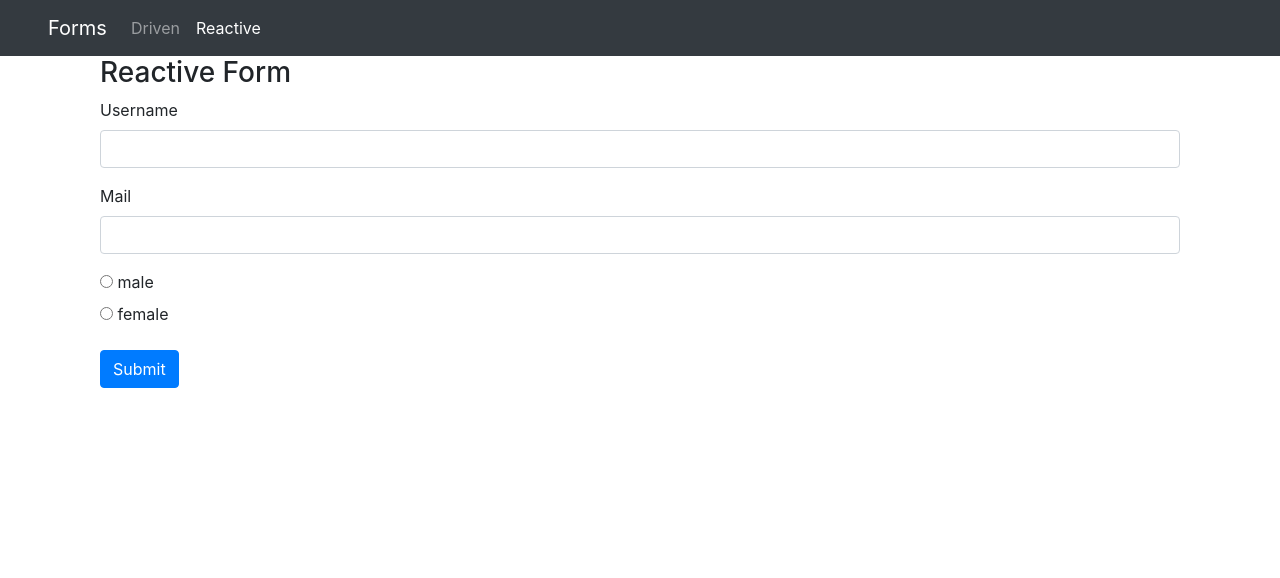
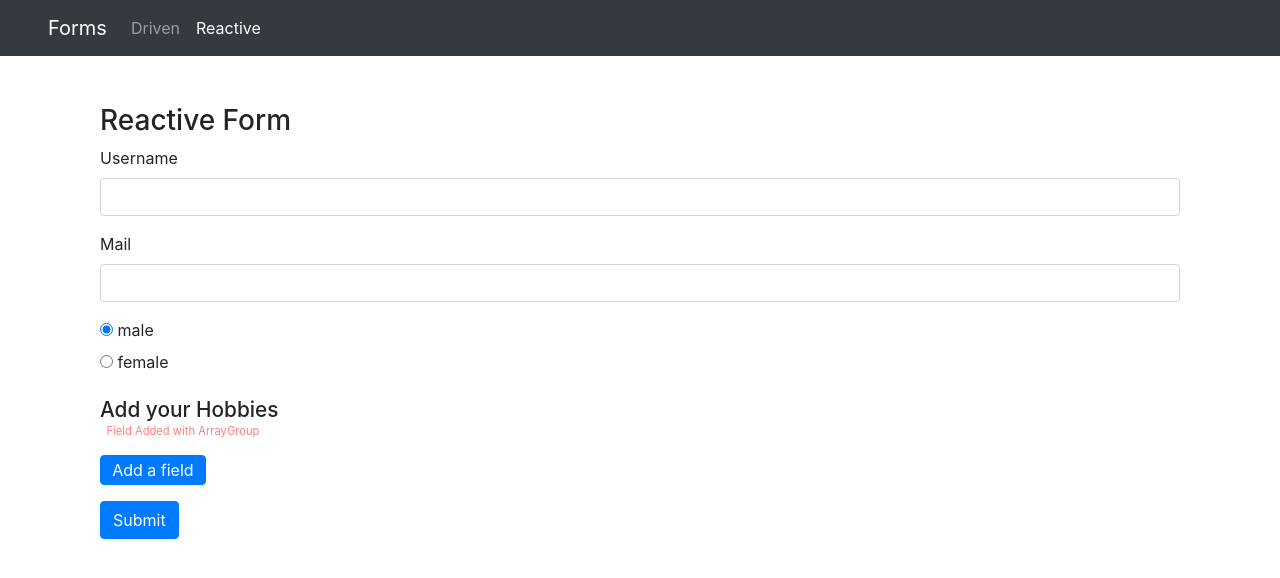
Before and after one commit to ssroma/Angular-Forms, an Angular app: page /reactive in a window 1280 px wide. Shown: the top 578 px of the page. Built offline with nearby package versions, Linux system fonts and the light colour scheme.

Commit message:
Hobbies field add with ArrayGroup.

```diff
--- a/src/app/reactive-form/reactive-form.component.html
+++ b/src/app/reactive-form/reactive-form.component.html
@@ -3,9 +3,9 @@
       <div class="col-md-12">
         <h3>Reactive Form</h3>
 
-        <form (ngSubmit)="onSubmit(f)" #f="ngForm" >
+        <form [formGroup]="signupForm" (ngSubmit)="onSubmit()"  >
 
-            <!-- <div id="user-data" ngModelGroup="userData" > -->
+            <div id="user-data" formGroupName="userData" >
 
               <div class="form-group">
                 <label for="username">Username</label>
@@ -14,10 +14,12 @@
                   autocomplete="off"
                   type="text"
                   id="username"
+                  formControlName="username"
                 >
-                <!-- <div class="alert alert-danger" *ngIf="!userInput.valid && userInput.touched" >
-                   <p *ngIf="userInput.errors.required">Name is required</p>
-                </div> -->
+                <div class="alert alert-danger" *ngIf="username.invalid && username.touched" >
+                   <p *ngIf="username.errors.required">Name is required</p>
+                   <p *ngIf="username.errors.minlength">Min length is {{ username.errors.minlength.requiredLength }}</p>
+                </div>
 
               </div>
 
@@ -27,15 +29,14 @@
                   class="form-control"
                   type="email"
                   id="email"
+                  formControlName="email"
                 >
-                <!-- <div class="alert alert-danger" *ngIf="!emailInput.valid && emailInput.touched" >
-                  <p *ngIf="emailInput.errors.required">An email is required. </p>
-                  <p *ngIf="emailInput.errors.email">Email format is wrong!</p>
-                </div> -->
+                <div class="alert alert-danger" *ngIf="!email.valid && email.touched" >
+                  <p *ngIf="email.errors.required">An email is required. </p>
+                  <p *ngIf="email.errors.email">Email format is wrong!</p>
+                </div>
               </div>
-          <!--  </div>  user-data -->
-
-
+            </div> <!-- user-data -->
 
             <div class="form-group">
               <div class="radio" *ngFor="let gender of genders" >
@@ -43,17 +44,39 @@
                   <input
                     type="radio"
                     [value]="gender"
+                    formControlName="gender"
                   > {{gender}}
                 </label>
               </div>
+            </div>
+
+            <div
+              formArrayName="emailsList"
+              class="form-group hobbies"
+            >
+              <h4>Add your Hobbies</h4>
+              <p class="hobbies__p">Field Added with ArrayGroup</p>
+
+              <button class="btn btn-primary" type="button" (click)="addEmails()">Add a field</button>
+
+              <div
+                class="form-group hobbies__div"
+                *ngFor="let email of emailsList.controls; let i = index" >
+
+                <input
+                  type="text"
+                  class="form-control"
+                  id="email-{{ i }}"
+                  [formControlName]="i"
+                >
+              </div>
+
             </div>
 
 
             <button class="btn btn-primary" type="submit">Submit</button>
 
           </form>
-
-
       </div>
     </div>
   </div>
--- a/src/app/reactive-form/reactive-form.component.sass
+++ b/src/app/reactive-form/reactive-form.component.sass
@@ -0,0 +1,25 @@
+.container
+    margin-top: 3rem
+
+input.ng-invalid.ng-touched
+    border: 1px solid red
+
+input.ng-valid.ng-touched
+    border: 1px solid green
+
+.hobbies
+
+    h4
+        font-size: 1.3rem
+        margin-bottom: 0rem
+    &__p
+        font-size: .7rem
+        padding-top: 0
+        margin-left: .4rem
+        color: rgba(red, .5)
+
+    &__div
+        margin-top: .8rem
+
+    button
+        padding: .1rem .7rem
--- a/src/app/reactive-form/reactive-form.component.ts
+++ b/src/app/reactive-form/reactive-form.component.ts
@@ -1,5 +1,5 @@
 import { Component, OnInit } from '@angular/core';
-import { NgForm } from '@angular/forms';
+import { FormGroup, FormControl, Validators, FormBuilder, FormArray } from '@angular/forms';
 
 @Component({
   selector: 'app-reactive-form',
@@ -10,12 +10,55 @@ export class ReactiveFormComponent implements OnInit {
 
   genders = [ 'male', 'female'];
 
-  constructor() { }
 
-  ngOnInit() {
+  signupForm: FormGroup;
+
+  constructor(private fb: FormBuilder) { }
+
+  ngOnInit( ) {
+    // this.signupForm = new FormGroup({
+    //   'username': new FormControl(null, [Validators.required, Validators.minLength(3)] ),
+    //   'email' : new FormControl(null, [Validators.required, Validators.email ] ),
+    //   'gender' : new FormControl('male')
+    // });
+    this.signupForm = this.fb.group({
+      userData : this.fb.group({
+        username : [null, [Validators.required, Validators.minLength(3)] ],
+        email : [null, [Validators.required, Validators.email] ],
+      }),
+
+      gender : ['male' ],
+      emailsList : this.fb.array([])
+    })
   }
 
-  onSubmit(form: NgForm){
-    console.log(form);
+  get userData(){
+    return this.signupForm.get('userData');
   }
+
+  get username(){
+   // let userGroup = <FormGroup>this.userData;
+    return this.userData.get('username');
+  }
+  get email(){
+    return this.userData.get('email');
+  }
+
+  get emailsList(){
+    return this.signupForm.get('emailsList') as FormArray;
+  }
+
+  addEmails(){
+    let control = new FormControl(null, Validators.required);
+    //let control = this.fb.group({ emails : [null, Validators.required]});
+   //(<FormArray>this.signupForm.get('emailsList')).push(control);
+   this.emailsList.push(control);
+  }
+
+  onSubmit( ){
+    console.log( this.signupForm );
+    //console.log(this.userData);
+  }
+
+
 }
```
